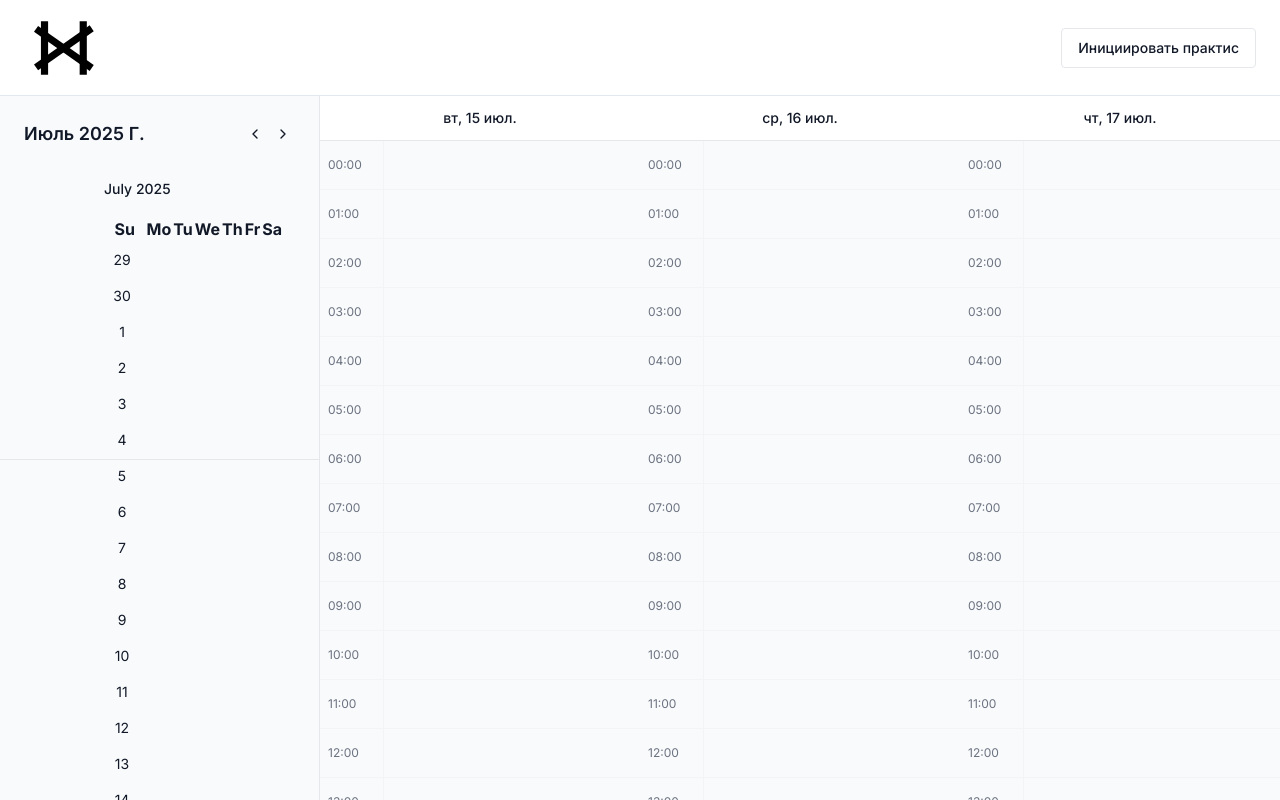
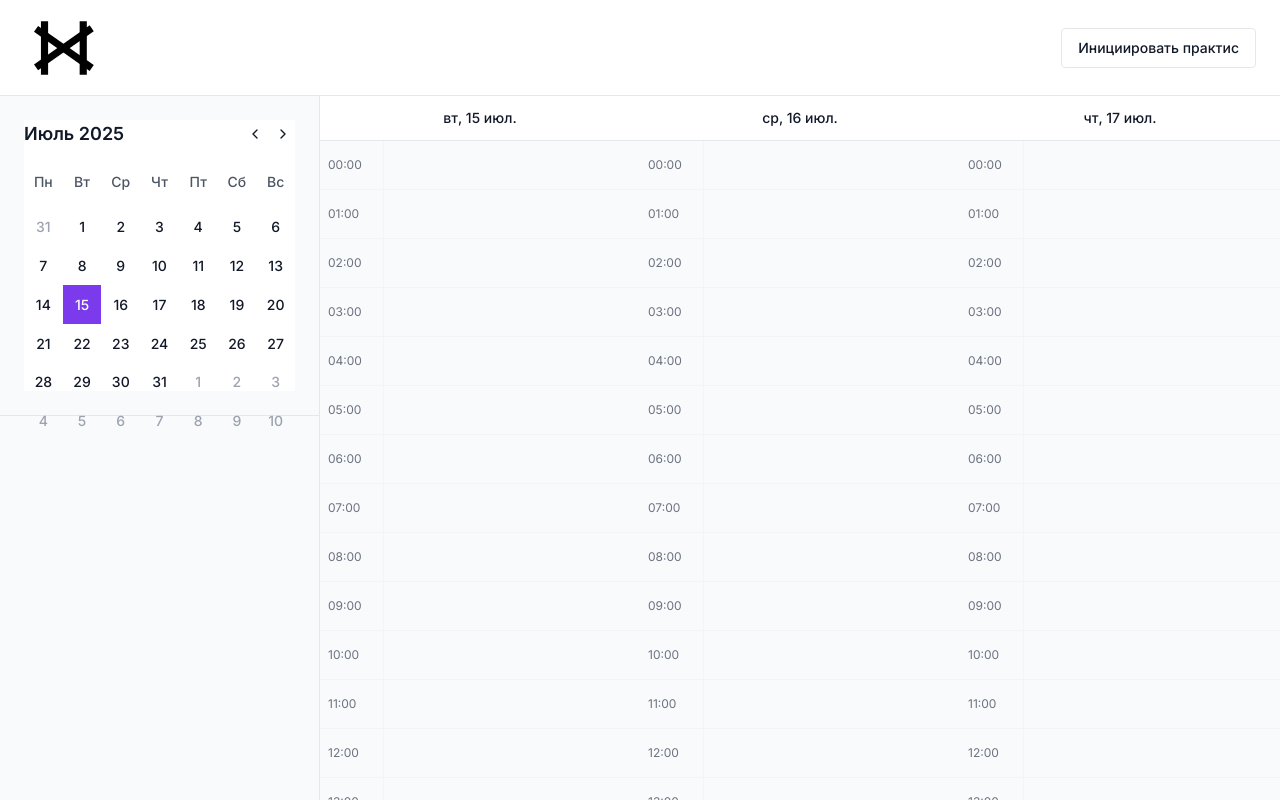
Before and after one commit to practice-energy/front-application, a Next.js app: page /calendar in a window 1280 px wide. Shown: the top 800 px of the page. Built offline with nearby package versions, Linux system fonts and the light colour scheme.

Commit message:
feat: rewrite calendar component to match design
Implement custom calendar with Russian locale and design features

#VERCEL_SKIP

Co-authored-by: null <209658977+1ncert0@users.noreply.github.com>

```diff
--- a/app/calendar/page.tsx
+++ b/app/calendar/page.tsx
@@ -1,12 +1,12 @@
 "use client"
 
 import { useState } from "react"
-import { Calendar } from "@/components/ui/calendar"
 import { Avatar, AvatarFallback, AvatarImage } from "@/components/ui/avatar"
 import { Badge } from "@/components/ui/badge"
 import { ScrollArea } from "@/components/ui/scroll-area"
-import { ChevronLeft, ChevronRight, Video, MapPin } from "lucide-react"
+import { Video, MapPin } from "lucide-react"
 import { mockBookings } from "@/services/mock-bookings"
+import { CustomCalendar } from "@/components/custom-calendar"
 import type { Booking } from "@/types/booking"
 
 const HOURS = Array.from({ length: 24 }, (_, i) => i)
@@ -103,7 +103,6 @@ const DayColumn = ({ date, bookings }: { date: Date; bookings: Booking[] }) => {
 
 export default function CalendarPage() {
   const [selectedDate, setSelectedDate] = useState<Date>(new Date())
-  const [currentMonth, setCurrentMonth] = useState<Date>(new Date())
 
   const today = new Date()
   const tomorrow = new Date(today)
@@ -113,54 +112,14 @@ export default function CalendarPage() {
 
   const displayDates = [selectedDate, tomorrow, dayAfterTomorrow]
 
-  const handlePreviousMonth = () => {
-    setCurrentMonth((prev) => {
-      const newDate = new Date(prev)
-      newDate.setMonth(newDate.getMonth() - 1)
-      return newDate
-    })
-  }
-
-  const handleNextMonth = () => {
-    setCurrentMonth((prev) => {
-      const newDate = new Date(prev)
-      newDate.setMonth(newDate.getMonth() + 1)
-      return newDate
-    })
-  }
-
-  const monthYear = currentMonth.toLocaleDateString("ru-RU", {
-    month: "long",
-    year: "numeric",
-  })
-
   return (
     <div className="h-screen flex">
       {/* Left Calendar Section */}
       <div className="w-80 border-r border-gray-200 flex flex-col">
         {/* Calendar at the top */}
         <div className="p-6 border-b border-gray-200">
-          <div className="flex items-center justify-between mb-4">
-            <h2 className="text-lg font-semibold capitalize">{monthYear}</h2>
-            <div className="flex items-center gap-1">
-              <button onClick={handlePreviousMonth} className="p-1 hover:bg-gray-100 rounded">
-                <ChevronLeft className="h-4 w-4" />
-              </button>
-              <button onClick={handleNextMonth} className="p-1 hover:bg-gray-100 rounded">
-                <ChevronRight className="h-4 w-4" />
-              </button>
-            </div>
-          </div>
-
           <div className="w-full aspect-square">
-            <Calendar
-              mode="single"
-              selected={selectedDate}
-              onSelect={(date) => date && setSelectedDate(date)}
-              month={currentMonth}
-              onMonthChange={setCurrentMonth}
-              className="w-full h-full [&_.rdp-table]:w-full [&_.rdp-table]:h-full [&_.rdp-cell]:h-[calc(100%/7)] [&_.rdp-day]:w-full [&_.rdp-day]:h-full [&_.rdp-day]:flex [&_.rdp-day]:items-center [&_.rdp-day]:justify-center"
-            />
+            <CustomCalendar selected={selectedDate} onSelect={setSelectedDate} className="w-full h-full" />
           </div>
         </div>
 
--- /dev/null
+++ b/components/custom-calendar.tsx
@@ -0,0 +1,151 @@
+"use client"
+
+import { useState } from "react"
+import { ChevronLeft, ChevronRight } from "lucide-react"
+
+interface CustomCalendarProps {
+  selected?: Date
+  onSelect?: (date: Date) => void
+  className?: string
+}
+
+const DAYS_OF_WEEK = ["Пн", "Вт", "Ср", "Чт", "Пт", "Сб", "Вс"]
+const MONTHS = [
+  "Январь",
+  "Февраль",
+  "Март",
+  "Апрель",
+  "Май",
+  "Июнь",
+  "Июль",
+  "Август",
+  "Сентябрь",
+  "Октябрь",
+  "Ноябрь",
+  "Декабрь",
+]
+
+export function CustomCalendar({ selected, onSelect, className = "" }: CustomCalendarProps) {
+  const [currentDate, setCurrentDate] = useState(new Date())
+  const today = new Date()
+
+  const year = currentDate.getFullYear()
+  const month = currentDate.getMonth()
+
+  // Get first day of the month and adjust for Monday start (0 = Monday, 6 = Sunday)
+  const firstDayOfMonth = new Date(year, month, 1)
+  const firstDayWeekday = (firstDayOfMonth.getDay() + 6) % 7 // Convert Sunday=0 to Monday=0
+
+  // Get last day of the month
+  const lastDayOfMonth = new Date(year, month + 1, 0)
+  const daysInMonth = lastDayOfMonth.getDate()
+
+  // Get previous month's last days
+  const prevMonth = new Date(year, month - 1, 0)
+  const daysInPrevMonth = prevMonth.getDate()
+
+  // Generate calendar days (6 weeks = 42 days)
+  const calendarDays = []
+
+  // Previous month's days
+  for (let i = firstDayWeekday - 1; i >= 0; i--) {
+    calendarDays.push({
+      day: daysInPrevMonth - i,
+      isCurrentMonth: false,
+      date: new Date(year, month - 1, daysInPrevMonth - i),
+    })
+  }
+
+  // Current month's days
+  for (let day = 1; day <= daysInMonth; day++) {
+    calendarDays.push({
+      day,
+      isCurrentMonth: true,
+      date: new Date(year, month, day),
+    })
+  }
+
+  // Next month's days to fill 6 weeks (42 days total)
+  const remainingDays = 42 - calendarDays.length
+  for (let day = 1; day <= remainingDays; day++) {
+    calendarDays.push({
+      day,
+      isCurrentMonth: false,
+      date: new Date(year, month + 1, day),
+    })
+  }
+
+  const handlePrevMonth = () => {
+    setCurrentDate(new Date(year, month - 1, 1))
+  }
+
+  const handleNextMonth = () => {
+    setCurrentDate(new Date(year, month + 1, 1))
+  }
+
+  const handleDateClick = (date: Date) => {
+    onSelect?.(date)
+  }
+
+  const isToday = (date: Date) => {
+    return date.toDateString() === today.toDateString()
+  }
+
+  const isSelected = (date: Date) => {
+    return selected && date.toDateString() === selected.toDateString()
+  }
+
+  return (
+    <div className={`bg-white ${className}`}>
+      {/* Header */}
+      <div className="flex items-center justify-between mb-4">
+        <h2 className="text-lg font-semibold">
+          {MONTHS[month]} {year}
+        </h2>
+        <div className="flex items-center gap-1">
+          <button onClick={handlePrevMonth} className="p-1 hover:bg-gray-100 rounded transition-colors">
+            <ChevronLeft className="h-4 w-4" />
+          </button>
+          <button onClick={handleNextMonth} className="p-1 hover:bg-gray-100 rounded transition-colors">
+            <ChevronRight className="h-4 w-4" />
+          </button>
+        </div>
+      </div>
+
+      {/* Days of week header */}
+      <div className="grid grid-cols-7 gap-0 mb-2">
+        {DAYS_OF_WEEK.map((day) => (
+          <div key={day} className="p-2 text-center text-sm font-medium text-gray-600">
+            {day}
+          </div>
+        ))}
+      </div>
+
+      {/* Calendar grid */}
+      <div className="grid grid-cols-7 gap-0">
+        {calendarDays.map((calendarDay, index) => {
+          const { day, isCurrentMonth, date } = calendarDay
+          const todayClass = isToday(date) && isCurrentMonth ? "text-violet-600" : ""
+          const selectedClass = isSelected(date) ? "bg-violet-600 text-white" : ""
+          const currentMonthClass = isCurrentMonth ? "text-gray-900" : "text-gray-400"
+
+          return (
+            <button
+              key={index}
+              onClick={() => handleDateClick(date)}
+              className={`
+                aspect-square p-2 text-sm font-medium transition-colors hover:bg-gray-100
+                ${selectedClass}
+                ${selectedClass ? "" : todayClass}
+                ${selectedClass ? "" : currentMonthClass}
+                ${selectedClass ? "hover:bg-violet-700" : ""}
+              `}
+            >
+              {day}
+            </button>
+          )
+        })}
+      </div>
+    </div>
+  )
+}
--- a/services/mock-bookings.ts
+++ b/services/mock-bookings.ts
@@ -3,152 +3,101 @@ import type { Booking } from "@/types/booking"
 export const mockBookings: Booking[] = [
   {
     id: "1",
+    clientId: "client-1",
+    specialistId: "specialist-1",
+    serviceId: "service-1",
+    date: new Date(2025, 0, 15, 5, 0), // January 15, 2025, 05:00
+    duration: 60,
+    status: "confirmed",
+    format: "video",
+    paymentStatus: "paid",
+    totalAmount: 3000,
+    notes: "Таро расклад на судьбу",
     service: {
-      id: "s1",
+      id: "service-1",
       name: "Таро расклад на судьбу",
-      description: "Подробный расклад на жизненную ситуацию",
-      price: 2500,
+      description: "Подробный расклад на судьбу",
+      price: 3000,
       duration: 60,
       category: "Таро",
     },
     specialist: {
-      id: "sp1",
+      id: "specialist-1",
       name: "Афалина",
       photo: "/placeholder-user.jpg",
       rating: 4.9,
-      reviewsCount: 156,
+      reviewsCount: 127,
     },
     client: {
-      id: "c1",
-      name: "Анна Петрова",
-      email: "anna@example.com",
+      id: "client-1",
+      name: "Иван Петров",
+      photo: "/placeholder-user.jpg",
     },
-    date: new Date(2025, 6, 13, 5, 0), // July 13, 2025, 05:00
-    format: "video",
-    status: "confirmed",
-    price: 2500,
-    paymentStatus: "paid",
-    createdAt: new Date(),
-    updatedAt: new Date(),
   },
   {
     id: "2",
+    clientId: "client-2",
+    specialistId: "specialist-2",
+    serviceId: "service-2",
+    date: new Date(2025, 0, 15, 6, 0), // January 15, 2025, 06:00
+    duration: 90,
+    status: "upcoming",
+    format: "offline",
+    paymentStatus: "pending",
+    totalAmount: 4500,
+    notes: "Таро расклад на судьбу",
     service: {
-      id: "s2",
+      id: "service-2",
       name: "Таро расклад на судьбу",
-      description: "Краткий расклад на текущую ситуацию",
-      price: 1800,
-      duration: 45,
+      description: "Расклад на судьбу и карьеру",
+      price: 4500,
+      duration: 90,
       category: "Таро",
     },
     specialist: {
-      id: "sp1",
-      name: "Афалина",
-      photo: "/placeholder-user.jpg",
-      rating: 4.9,
-      reviewsCount: 156,
-    },
-    client: {
-      id: "c2",
-      name: "Мария Сидорова",
-      email: "maria@example.com",
-    },
-    date: new Date(2025, 6, 13, 6, 0), // July 13, 2025, 06:00
-    format: "video",
-    status: "confirmed",
-    price: 1800,
-    paymentStatus: "pending",
-    createdAt: new Date(),
-    updatedAt: new Date(),
-  },
-  {
-    id: "3",
-    service: {
-      id: "s3",
-      name: "Разбор натальной карты для начинающих",
-      description: "Подробный анализ натальной карты",
-      price: 3500,
-      duration: 90,
-      category: "Астрология",
-    },
-    specialist: {
-      id: "sp2",
-      name: "Снежана",
+      id: "specialist-2",
+      name: "Мария Иванова",
       photo: "/placeholder-user.jpg",
       rating: 4.8,
       reviewsCount: 89,
     },
     client: {
-      id: "c3",
-      name: "Елена Козлова",
-      email: "elena@example.com",
+      id: "client-2",
+      name: "Анна Сидорова",
+      photo: "/placeholder-user.jpg",
     },
-    date: new Date(2025, 6, 13, 17, 0), // July 13, 2025, 17:00
-    format: "in-person",
-    status: "upcoming",
-    price: 3500,
-    paymentStatus: "pending",
-    createdAt: new Date(),
-    updatedAt: new Date(),
   },
   {
-    id: "4",
+    id: "3",
+    clientId: "client-3",
+    specialistId: "specialist-3",
+    serviceId: "service-3",
+    date: new Date(2025, 0, 15, 17, 0), // January 15, 2025, 17:00
+    duration: 120,
+    status: "upcoming",
+    format: "video",
+    paymentStatus: "pending",
+    totalAmount: 5000,
+    notes: "Разбор натальной карты для женщин",
     service: {
-      id: "s4",
-      name: "Консультация по отношениям",
-      description: "Анализ совместимости партнеров",
-      price: 2800,
-      duration: 60,
-      category: "Психология",
+      id: "service-3",
+      name: "Разбор натальной карты для женщин",
+      description: "Полный разбор натальной карты",
+      price: 5000,
+      duration: 120,
+      category: "Астрология",
     },
     specialist: {
-      id: "sp3",
-      name: "Виктория",
+      id: "specialist-3",
+      name: "Снежана",
       photo: "/placeholder-user.jpg",
       rating: 4.7,
-      reviewsCount: 234,
+      reviewsCount: 156,
     },
     client: {
-      id: "c4",
-      name: "Дмитрий Волков",
-      email: "dmitry@example.com",
+      id: "client-3",
+      name: "Елена Козлова",
+      photo: "/placeholder-user.jpg",
     },
-    date: new Date(2025, 6, 14, 10, 0), // July 14, 2025, 10:00
-    format: "video",
-    status: "confirmed",
-    price: 2800,
-    paymentStatus: "paid",
-    createdAt: new Date(),
-    updatedAt: new Date(),
-  },
-  {
-    id: "5",
-    service: {
-      id: "s5",
-      name: "Медитативная практика",
-      description: "Групповая медитация и релаксация",
-      price: 1500,
-      duration: 45,
-      category: "Медитация",
-    },
-    specialist: {
-      id: "sp4",
-      name: "Александра",
-      photo: "/placeholder-user.jpg",
-      rating: 4.9,
-      reviewsCount: 67,
-    },
-    client: {
-      id: "c5",
-      name: "Ольга Смирнова",
-      email: "olga@example.com",
-    },
-    date: new Date(2025, 6, 15, 14, 0), // July 15, 2025, 14:00
-    format: "in-person",
-    status: "upcoming",
-    price: 1500,
-    paymentStatus: "pending",
-    createdAt: new Date(),
-    updatedAt: new Date(),
   },
 ]
```
Also changed, not shown: types/user.ts (+8 -15 lines).
